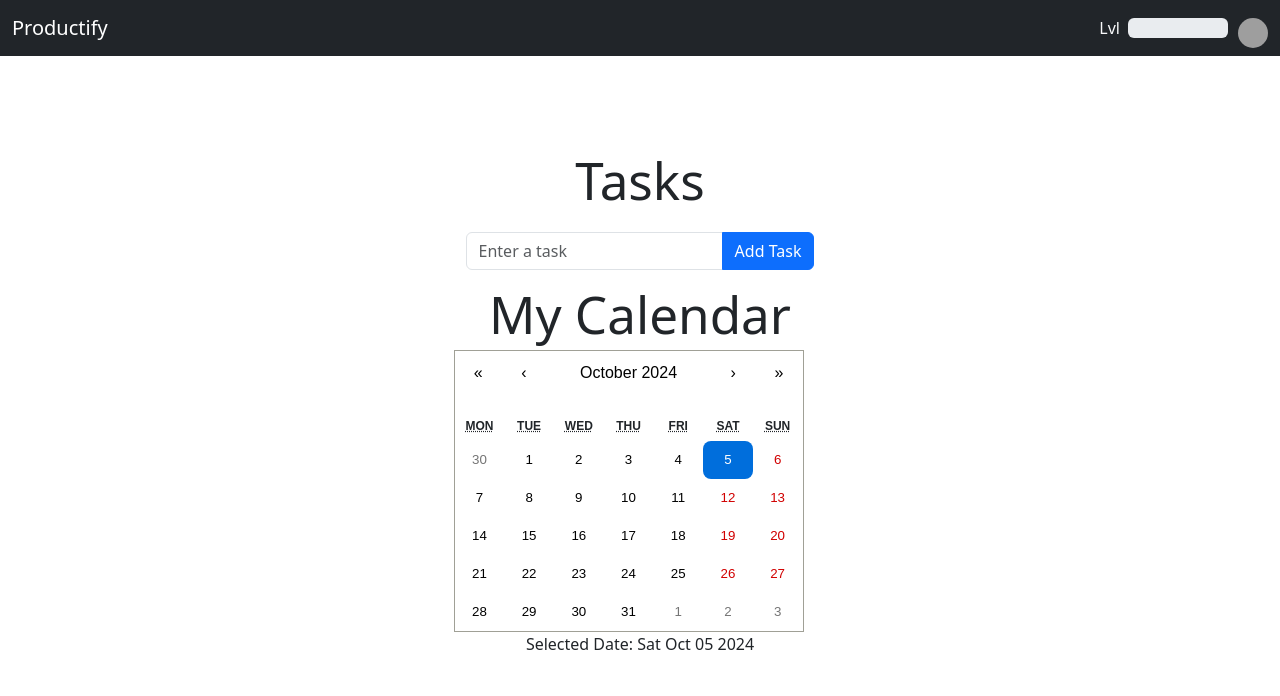
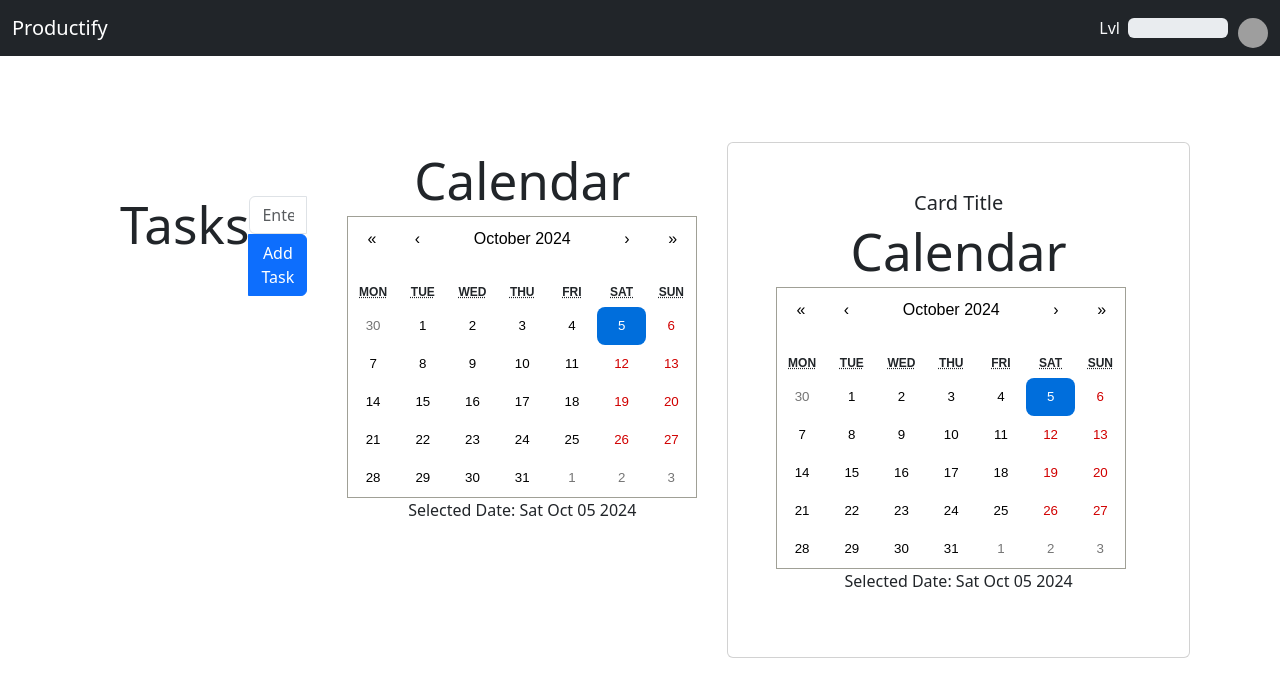
Before and after one commit to benjaminmesser/2024MRUHacks, a React (Vite) app in the folder mruhacks/: page / in a window 1280 px wide. Shown: the top 696 px of the page. Built offline with nearby package versions, Linux system fonts and the light colour scheme; grey boxes are pictures that could not be loaded.

Commit message:
Layout designing

```diff
--- a/mruhacks/src/App.jsx
+++ b/mruhacks/src/App.jsx
@@ -2,14 +2,14 @@ import Navbar from "./Components/Navbar"
 import './App.css'
 import TaskManager from './Components/TaskManager';
 import Calendar from "./Components/Calender";
+import Main from "./Components/Main";
 
 function App() {
   return (
     <>
       <div>
         <Navbar />
-        <TaskManager />
-        <Calendar />
+        <Main />
       </div>
     </>
   )
--- a/mruhacks/src/Components/Calender.jsx
+++ b/mruhacks/src/Components/Calender.jsx
@@ -11,7 +11,7 @@ const CalendarComponent = () => {
 
   return (
     <div>
-      <h1>My Calendar</h1>
+      <h1>Calendar</h1>
       <Calendar
         onChange={onChange}
         value={selectedDate}
--- /dev/null
+++ b/mruhacks/src/Components/Main.css
@@ -0,0 +1,15 @@
+.container {
+    display: flex;
+    justify-content: space-between; /* Space between components */
+    align-items: flex-start; /* Align at the top */
+    padding: 20px;
+  }
+
+  .task-container, .calendar-container, .rewards-container {
+    flex: 1; /* Make each section take up equal width */
+    margin: 10px; /* Add some space around each section */
+  }
+
+  .calendar-container {
+    flex: 2; /* Give more space to the calendar if needed */
+  }
--- /dev/null
+++ b/mruhacks/src/Components/Main.jsx
@@ -0,0 +1,35 @@
+import React from 'react';
+import './Main.css'; // Assuming you'll use an external CSS file
+import TaskManager from './TaskManager';
+import CalendarComponent from './Calender';
+
+const Main = () => {
+  return (
+    <div className="container">
+      {/* Tasks Section */}
+      <div className="task-container">
+        <TaskManager/> {/* Importing your existing Tasks component */}
+      </div>
+
+      {/* Calendar Section */}
+      <div className="calendar-container">
+        <CalendarComponent /> {/* Importing your existing Calendar component */}
+      </div>
+
+      {/* Rewards Section (Future Section) */}
+      <div className="rewards-container">
+        {/* Future rewards section goes here */}
+      </div>
+
+    {/* Bootstrap Card Section */}
+    <div className="card" style={{ width: '50rem' }}>
+      <div className="card-body">
+        <h5 className="card-title">Card Title</h5>
+        <CalendarComponent />
+      </div>
+    </div>
+    </div>
+  );
+};
+
+export default Main;
```
Also changed, not shown: mruhacks/src/Components/Rewards.jsx (added).
